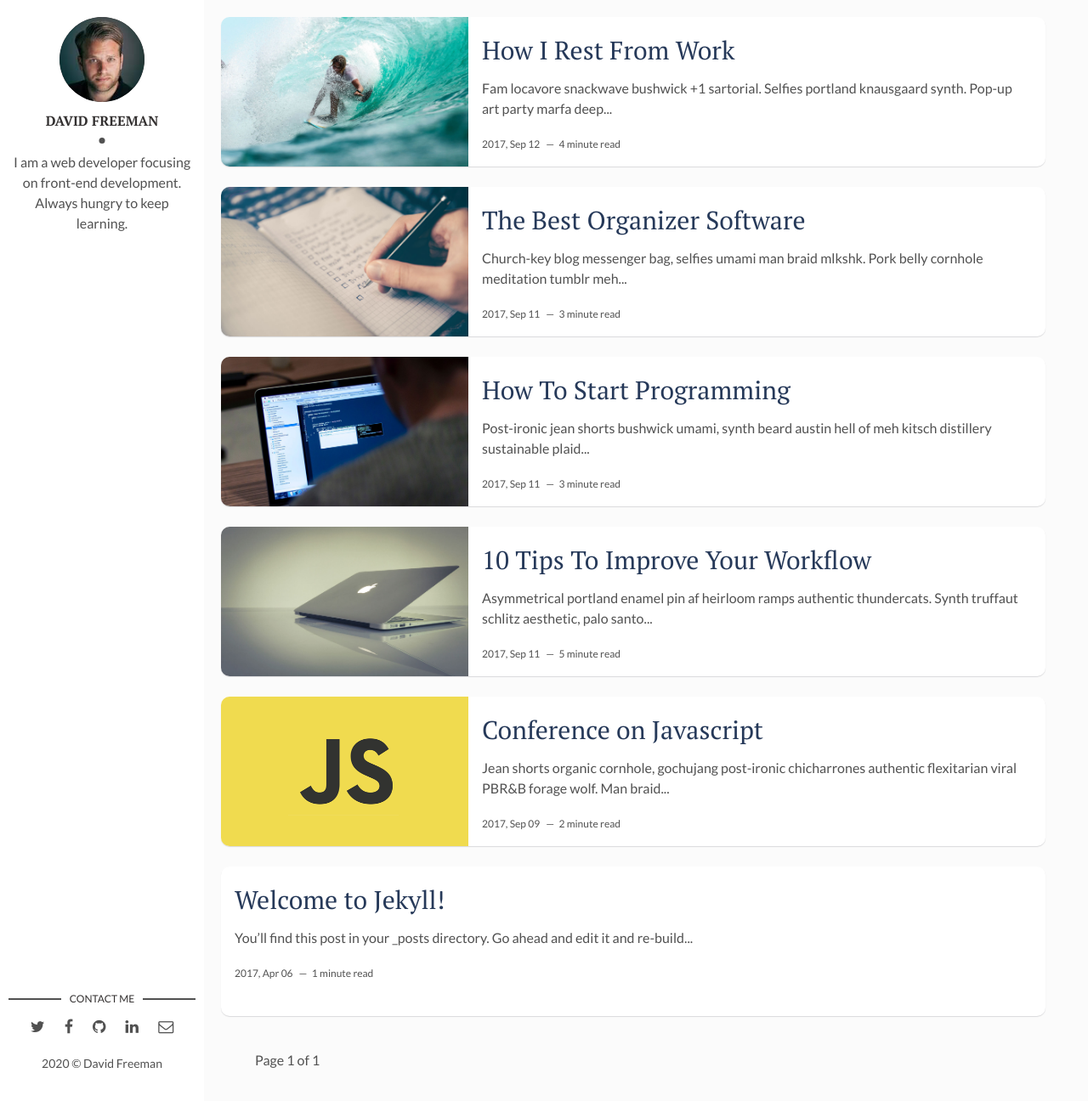
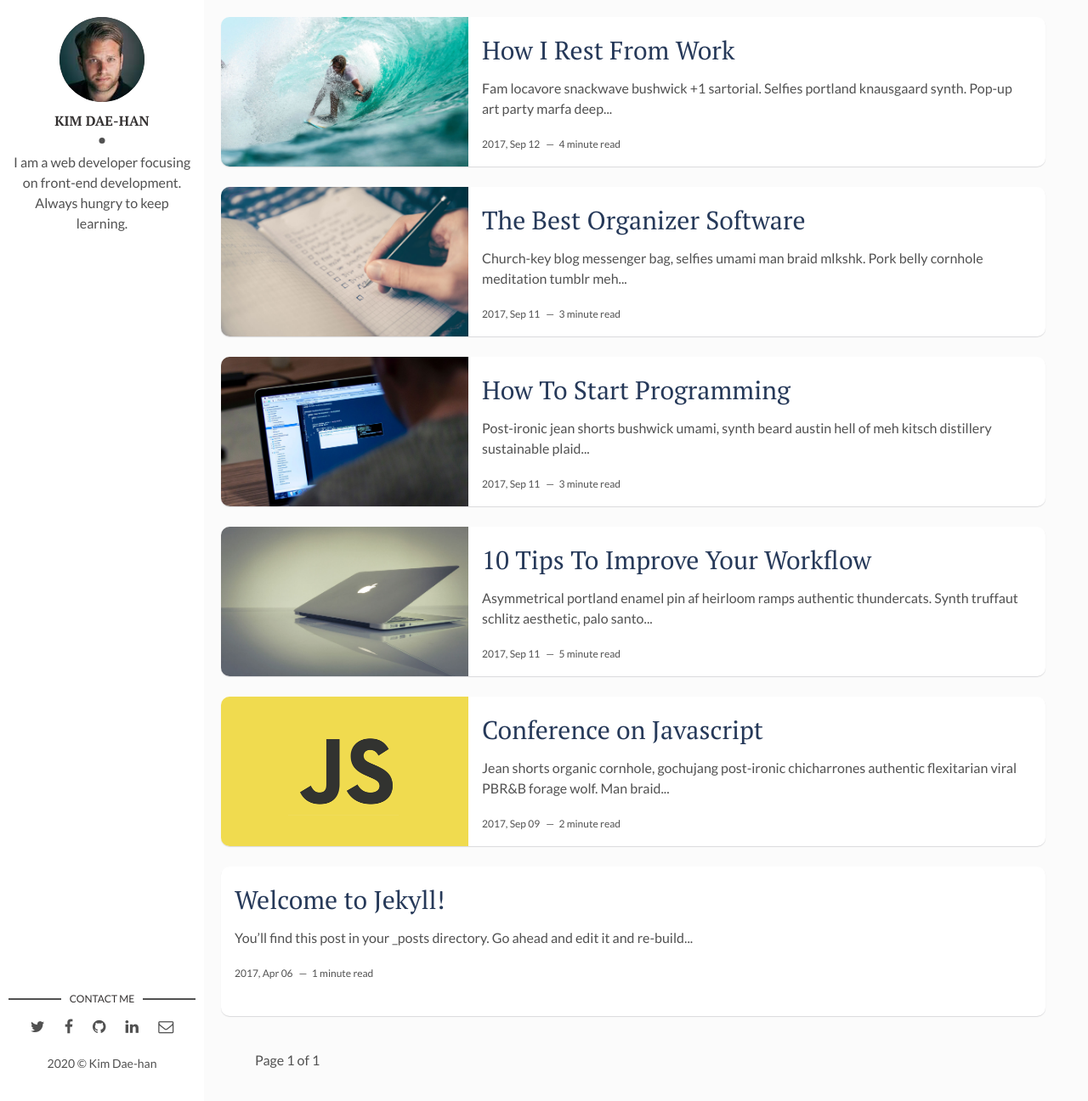
Before and after one commit to seominseok0429/koreadhkim.github.io, a Jekyll site: the page built from index.html, in a window 1280 px wide and 1296 px high. Shown: the whole window at 85% size. Built offline with Jekyll 4.4.1, drawn with Linux system fonts in a browser that asks for light colours; the list of posts is cut into pages by our own code.

Commit message:
Update _config.yml

```diff
--- a/_config.yml
+++ b/_config.yml
@@ -5,11 +5,11 @@ description: > # this means to ignore newlines until "baseurl:"
   Google search results) and in your feed.xml site description.
 permalink: ':title/'
 baseurl: "/flexible-jekyll" # the subpath of your site, e.g. /blog
-url: "" # the base hostname & protocol for your site, e.g. http://example.com
+url: "https://koreadhkim.github.io/" # the base hostname & protocol for your site, e.g. http://example.com
 site-twitter: #if your site has a twitter account, enter it here
 
 # Author Settings
-author: David Freeman # add your name
+author: Kim Dae-han # add your name
 author-img: david-freeman.jpg # add your photo
 about-author: I am a web developer focusing on front-end development. Always hungry to keep learning. # add description
 social-twitter: # add your Twitter handle
```
